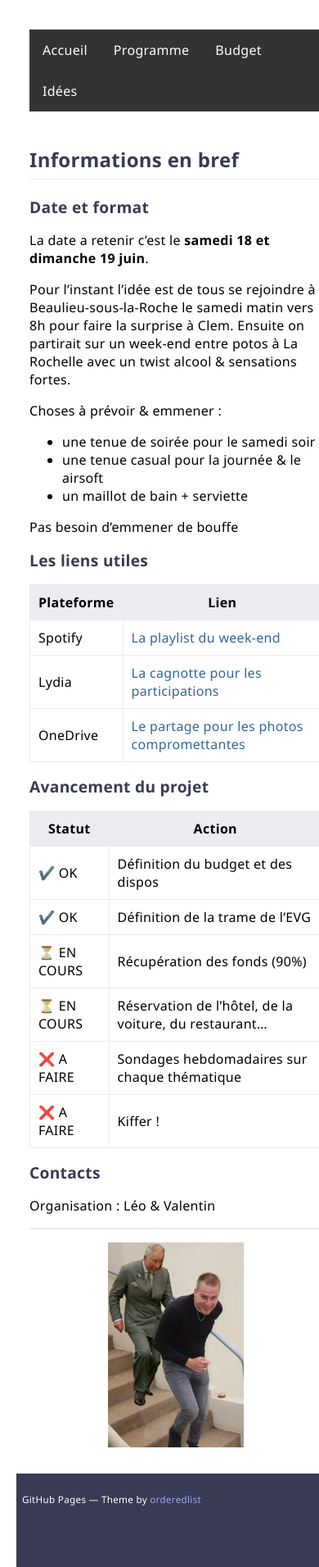
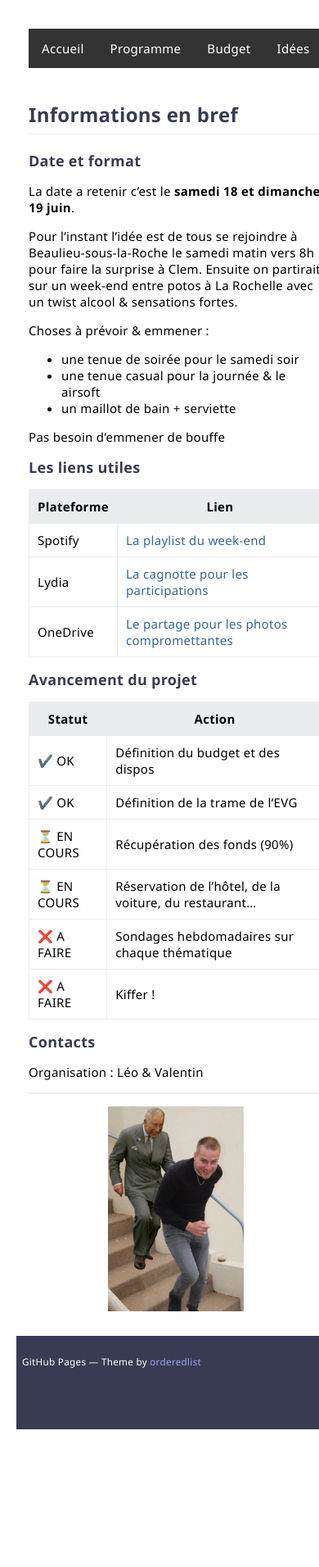
Before and after one commit to leobouard/leobouard.github.io, a Jekyll site: the page built from evg/index.md, in a window 390 px wide. Shown: the whole page at 82% size. Built offline with Jekyll 4.4.1, drawn with Linux system fonts in a browser that asks for light colours; our own code applies the rules of GitHub Pages for plain Markdown files; after the commit the page ends 1744 px from its top, so only the background shows below that.

Commit message:
Fixing responsive design

```diff
--- a/assets/css/posts.scss
+++ b/assets/css/posts.scss
@@ -53,6 +53,6 @@
 
 @media print, screen and (max-width: 800px) {
     .card {
-        width: 100%;
+        max-width: 800px;
     }
 }
--- a/assets/css/style.scss
+++ b/assets/css/style.scss
@@ -214,7 +214,7 @@
     }
 
     section {
-        font-size: 16px;
+        font-size: 15px;
         padding-left: 1em;
         padding-right: 1em;
     }
```
